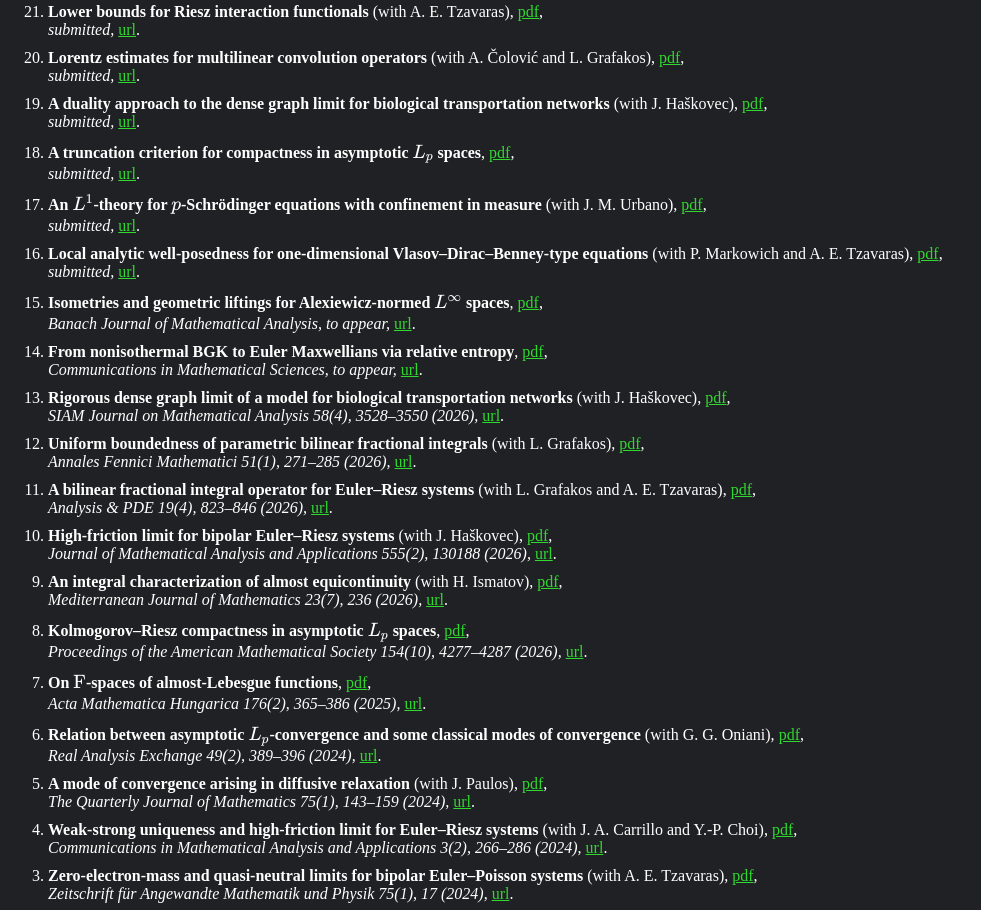
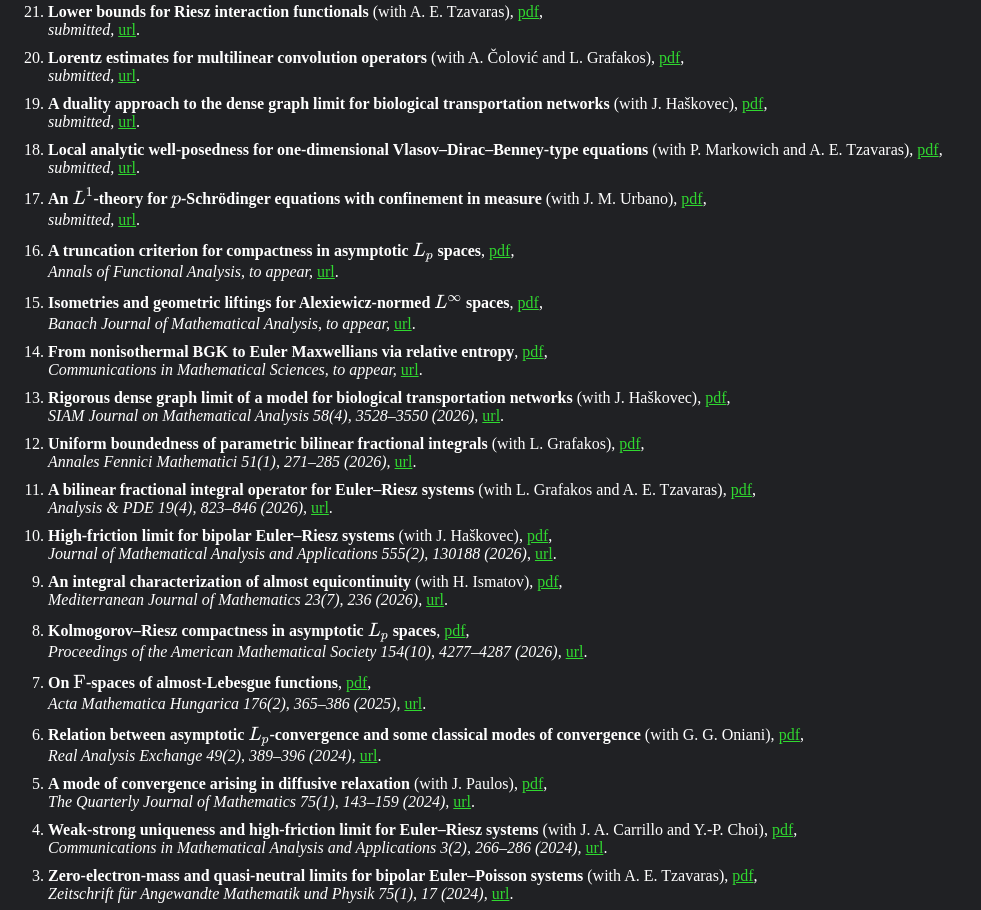
Before and after one commit to nunojalves/nunojalves.github.io, a plain HTML site: page index.html in a window 1280 px wide. Shown: the part 913-1823 px from the top of the page, without its empty margins (0-981 px from the left). Drawn offline with nearby package versions, Linux system fonts and the light colour scheme.

Commit message:
Update index.html

```diff
--- a/index.html
+++ b/index.html
@@ -116,9 +116,9 @@
    <li><span class="bold">Lower bounds for Riesz interaction functionals</span> (with A. E. Tzavaras), <a href="https://arxiv.org/pdf/2611.03215">pdf</a>, <br/> <em> submitted, </em>  <a href="">url</a>.  </li>
    <li><span class="bold">Lorentz estimates for multilinear convolution operators</span> (with A. &Ccaron;olovi&cacute; and L. Grafakos), <a href="https://arxiv.org/pdf/2608.08241">pdf</a>, <br/> <em> submitted, </em>  <a href="">url</a>.  </li>
    <li><span class="bold">A duality approach to the dense graph limit for biological transportation networks</span> (with J. Ha&scaron;kovec), <a href="https://arxiv.org/pdf/2606.04129">pdf</a>, <br/> <em> submitted, </em>  <a href="">url</a>.  </li>
-   <li><span class="bold">A truncation criterion for compactness in asymptotic $L_p$ spaces</span>, <a href="https://arxiv.org/pdf/2604.19617">pdf</a>, <br/> <em> submitted, </em>  <a href="">url</a>.  </li>
+   <li><span class="bold">Local analytic well-posedness for one-dimensional Vlasov&ndash;Dirac&ndash;Benney-type equations</span> (with P. Markowich and A. E. Tzavaras), <a href="https://arxiv.org/pdf/2412.04581">pdf</a>, <br/> <em> submitted, </em>  <a href="">url</a>.  </li>
    <li><span class="bold">An $L^1$-theory for $p$-Schr&ouml;dinger equations with confinement in measure</span> (with J. M. Urbano), <a href="https://arxiv.org/pdf/2604.14916">pdf</a>, <br/> <em> submitted, </em>  <a href="">url</a>.  </li>
-   <li><span class="bold">Local analytic well-posedness for one-dimensional Vlasov&ndash;Dirac&ndash;Benney-type equations</span> (with P. Markowich and A. E. Tzavaras), <a href="https://arxiv.org/pdf/2412.04581">pdf</a>, <br/> <em> submitted, </em>  <a href="">url</a>.  </li>
+   <li><span class="bold">A truncation criterion for compactness in asymptotic $L_p$ spaces</span>, <a href="https://arxiv.org/pdf/2604.19617">pdf</a>, <br/> <em> Annals of Functional Analysis, to appear, </em>  <a href="">url</a>.  </li>
    <li><span class="bold">Isometries and geometric liftings for Alexiewicz-normed $L^\infty$ spaces</span>, <a href="https://arxiv.org/pdf/2602.17882">pdf</a>, <br/> <em> Banach Journal of Mathematical Analysis, to appear, </em>  <a href="">url</a>.  </li>
    <li><span class="bold">From nonisothermal BGK to Euler Maxwellians via relative entropy</span>, <a href="https://arxiv.org/pdf/2603.25487">pdf</a>, <br/> <em> Communications in Mathematical Sciences, to appear, </em>  <a href="">url</a>.  </li>
    <li><span class="bold">Rigorous dense graph limit of a model for biological transportation networks</span> (with J. Ha&scaron;kovec), <a href="https://arxiv.org/pdf/2507.15829">pdf</a>, <br/> <em> SIAM Journal on Mathematical Analysis 58(4), 3528&ndash;3550 (2026), </em>  <a href="https://doi.org/10.1137/25M1780560">url</a>.  </li>
```
